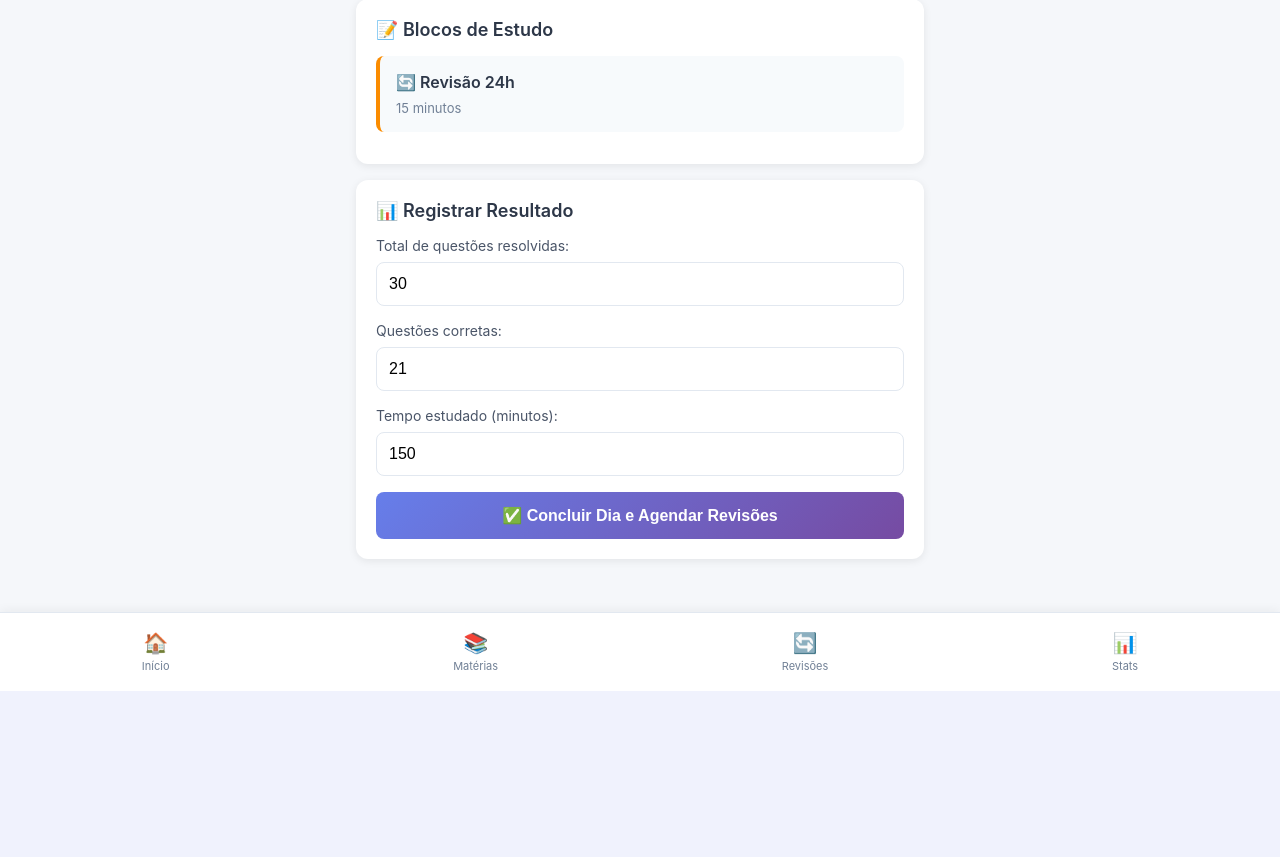
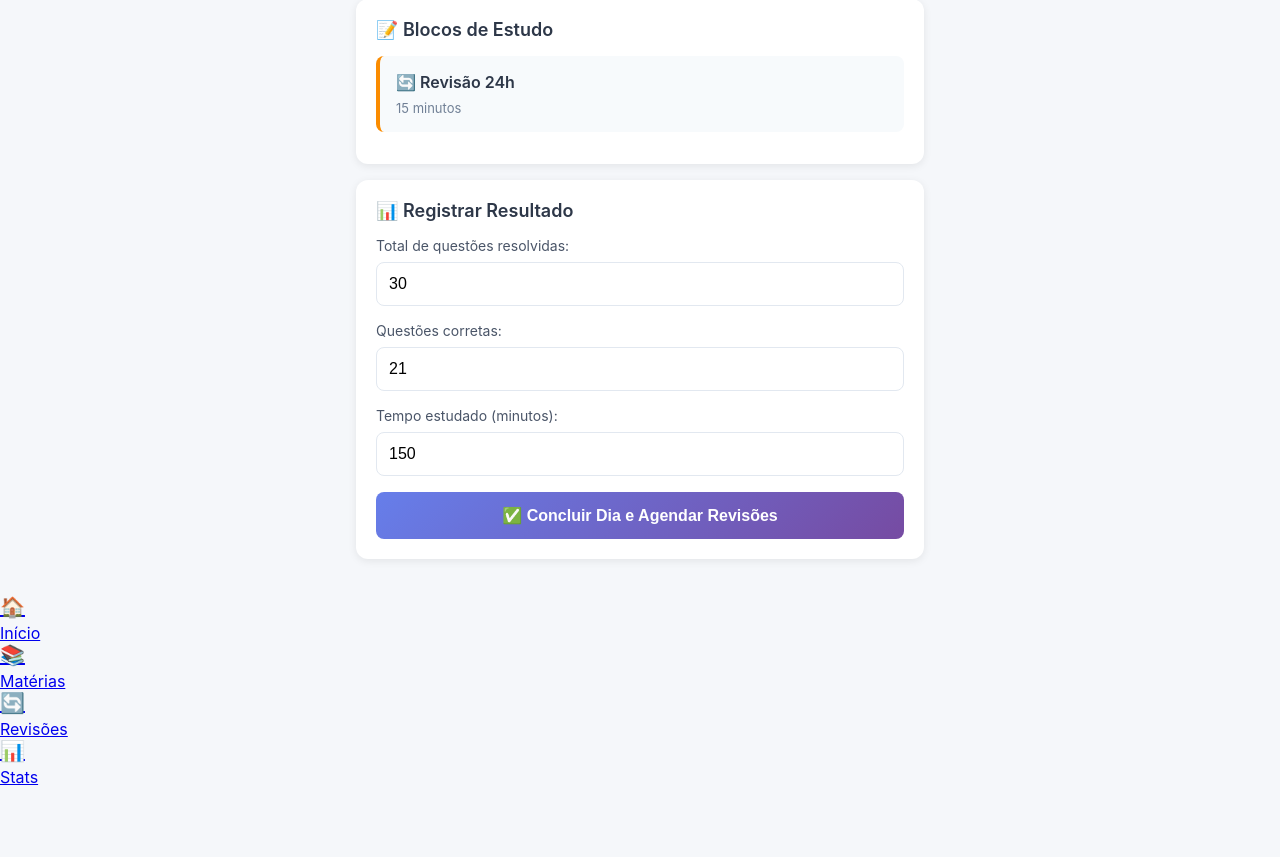
Before and after one commit to deivydrodrigues718-coder/cronograma-auditor, a Python web app: template templates/dia.html in a window 1280 px wide. Shown: the part 109-966 px from the top of the page. Before the commit the page ends 800 px from the top, so only its background shows below. Run offline with Jinja, Linux system fonts and the light colour scheme; the template is opened without the code that fills it, so the values that code supplies are empty.

Commit message:
Update base.html

```diff
--- a/templates/base.html
+++ b/templates/base.html
@@ -96,18 +96,27 @@
         .btn:active {
             transform: scale(0.98);
         }
+        <!-- Substituir a div class="nav-bar" inteira por: -->
+<div class="nav-bar">
+    <a href="/" class="nav-item {% if request.path == '/' %}active{% endif %}">
+        <span class="nav-icon">🏠</span>
+        Início
+    </a>
+    <a href="/disciplinas" class="nav-item {% if '/disciplinas' in request.path %}active{% endif %}">
+        <span class="nav-icon">📚</span>
+        Matérias
+    </a>
+    <a href="/progresso" class="nav-item {% if '/progresso' in request.path %}active{% endif %}">
+        <span class="nav-icon">📈</span>
+        Progresso
+    </a>
+    <a href="/revisoes" class="nav-item {% if '/revisoes' in request.path %}active{% endif %}">
+        <span class="nav-icon">🔄</span>
+        Revisões
+    </a>
+</div>
 
-        .nav-bar {
-            position: fixed;
-            bottom: 0;
-            left: 0;
-            right: 0;
-            background: white;
-            border-top: 1px solid #e2e8f0;
-            display: flex;
-            justify-content: space-around;
-            padding: 10px 0;
-            box-shadow: 0 -2px 10px rgba(0,0,0,0.05);
+
         }
 
         .nav-item {
```
